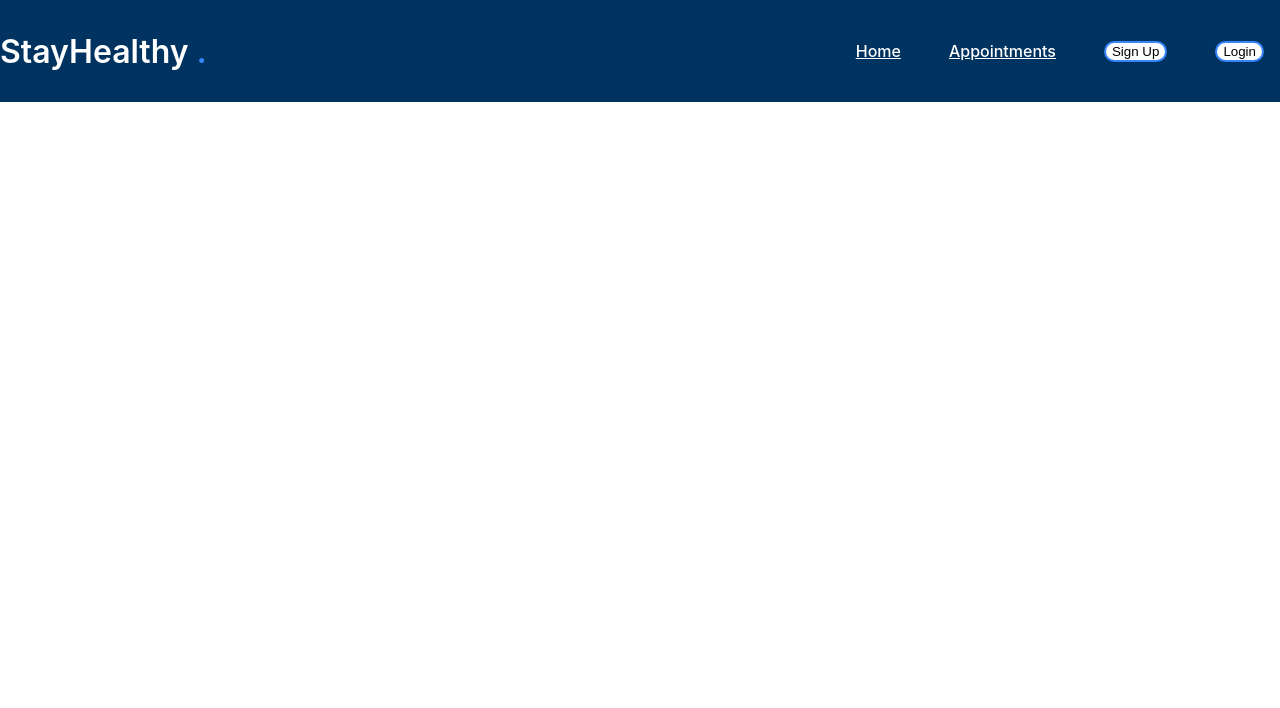
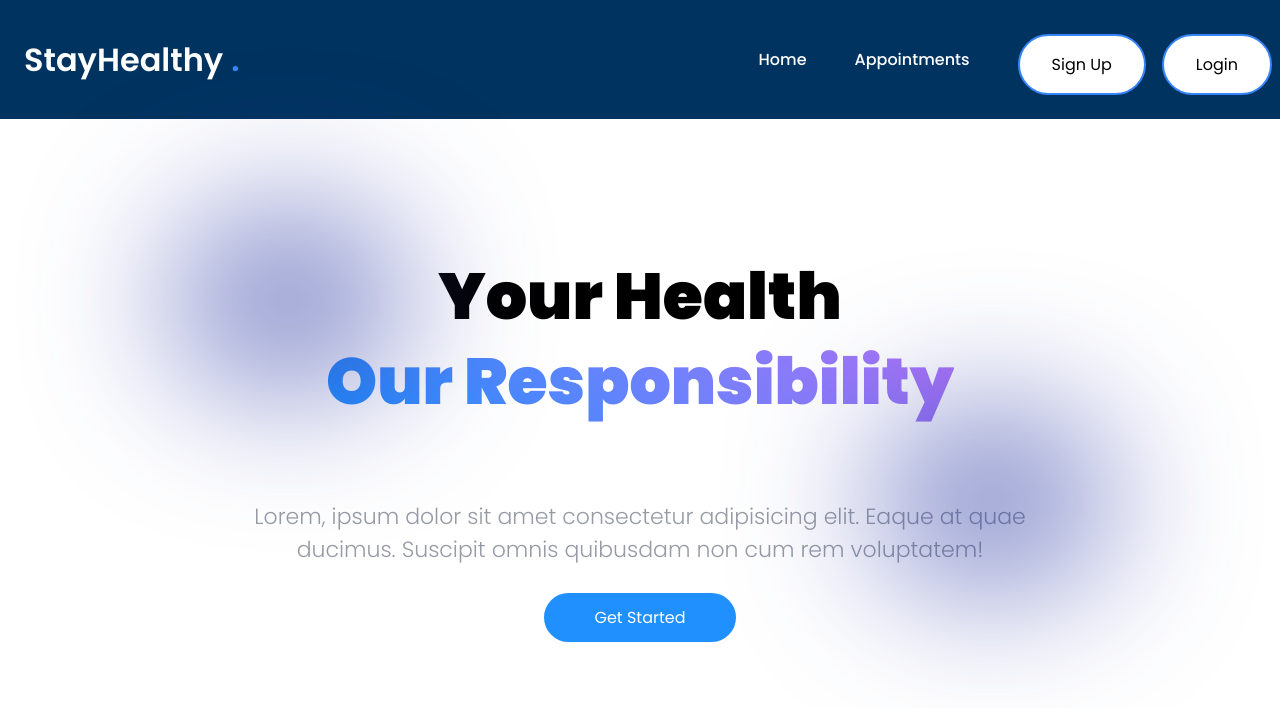
Before and after one commit to blakedmoos/test_med_app, a React (Create React App) app: page / in a window 1280 px wide. Shown: the top 708 px of the page. Built offline with nearby package versions, Linux system fonts and the light colour scheme.

Commit message:
added landing page

```diff
--- a/src/App.js
+++ b/src/App.js
@@ -6,6 +6,9 @@
 
 // Import custom Navbar component
 import Navbar from './Components/Navbar/Navbar';
+
+//Import Landing Page component
+import Landing_Page from './Components/Landing_Page/Landing_Page';
 
 // Function component for the main App
 function App() {
@@ -20,7 +23,7 @@
 
           {/* Set up the Routes for different pages */}
           <Routes>
-            {/* Define individual Route components for different pages */}
+            <Route path="/" element={<Landing_Page/>}/>
           </Routes>
         </BrowserRouter>
     </div>
--- /dev/null
+++ b/src/Components/Landing_Page/Landing_Page.js
@@ -0,0 +1,38 @@
+import React from "react"; // Importing the necessary modules from React library
+
+import "./LandingPage.css"; // Importing the CSS styles for the Landing_Page component
+
+// Defining the Function component Landing_Page
+const Landing_Page = () => {
+  return (
+    <section className="hero-section"> {/* Creating a section with class name 'hero-section' */}
+      <div>
+        <div data-aos="fade-up" className="flex-hero"> {/* Creating a div with data-aos attribute and class name 'flex-hero' */}
+
+            <h1>
+              Your Health<br/>
+
+              <span className="text-gradient">
+
+                Our Responsibility
+              </span>
+            </h1>
+              <div class="blob-cont"> {/* Creating a div with class name 'blob-cont' */}
+                  <div class="blue blob"></div> {/* Creating a blue blob inside the 'blob-cont' div */}
+              </div>
+              <div class="blob-cont"> {/* Creating another div with class name 'blob-cont' */}
+                  <div class="blue1 blob"></div> {/* Creating a different blue blob inside the second 'blob-cont' div */}
+              </div>
+            <h4>
+              Lorem, ipsum dolor sit amet consectetur adipisicing elit. Eaque at quae ducimus. Suscipit omnis quibusdam non cum rem voluptatem!
+            </h4>
+            <a href="#services"> {/* Creating a hyperlink to jump to the 'services' section */}
+              <button class="button">Get Started</button> {/* Creating a button with class name 'button' */}
+            </a>
+        </div>
+      </div>
+    </section>
+  );
+};
+
+export default Landing_Page; // Exporting the Landing_Page component to be used in other parts of the application
```
Also changed, not shown: src/Components/Landing_Page/README.md (deleted).
